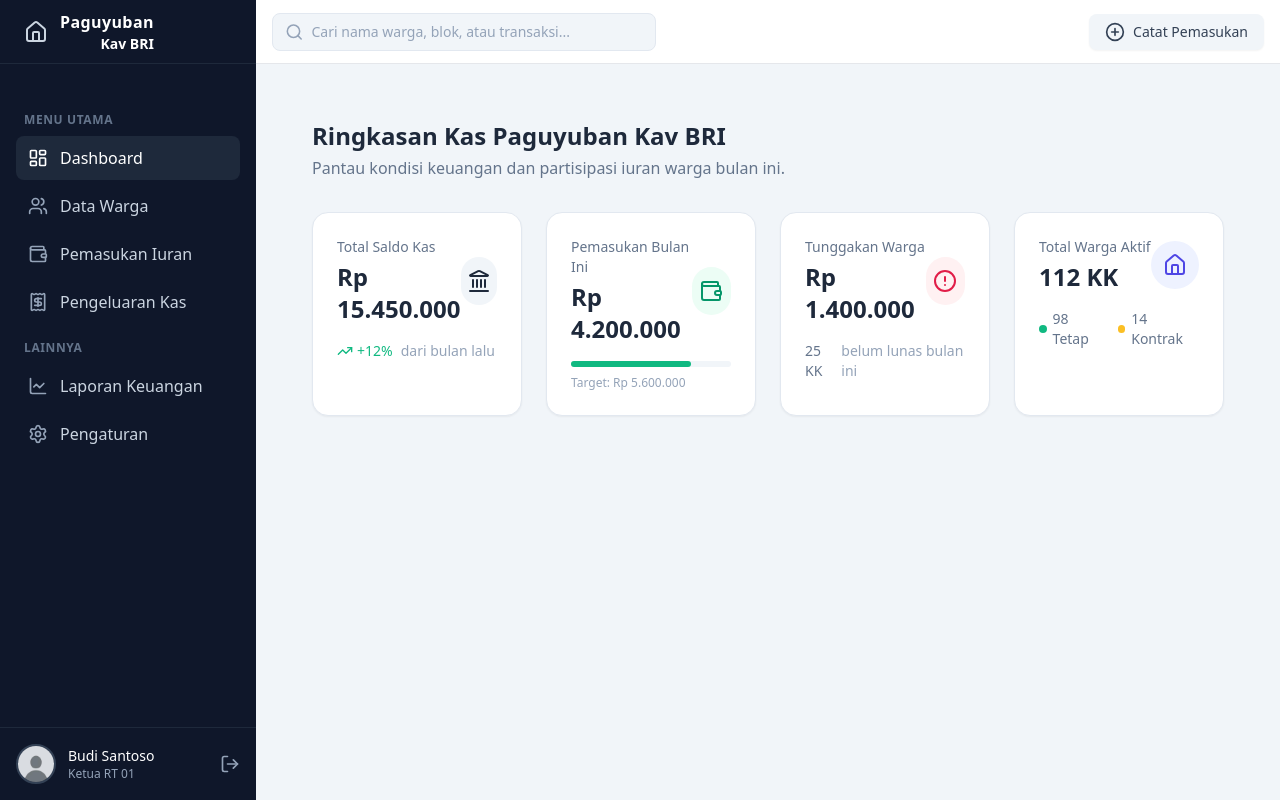
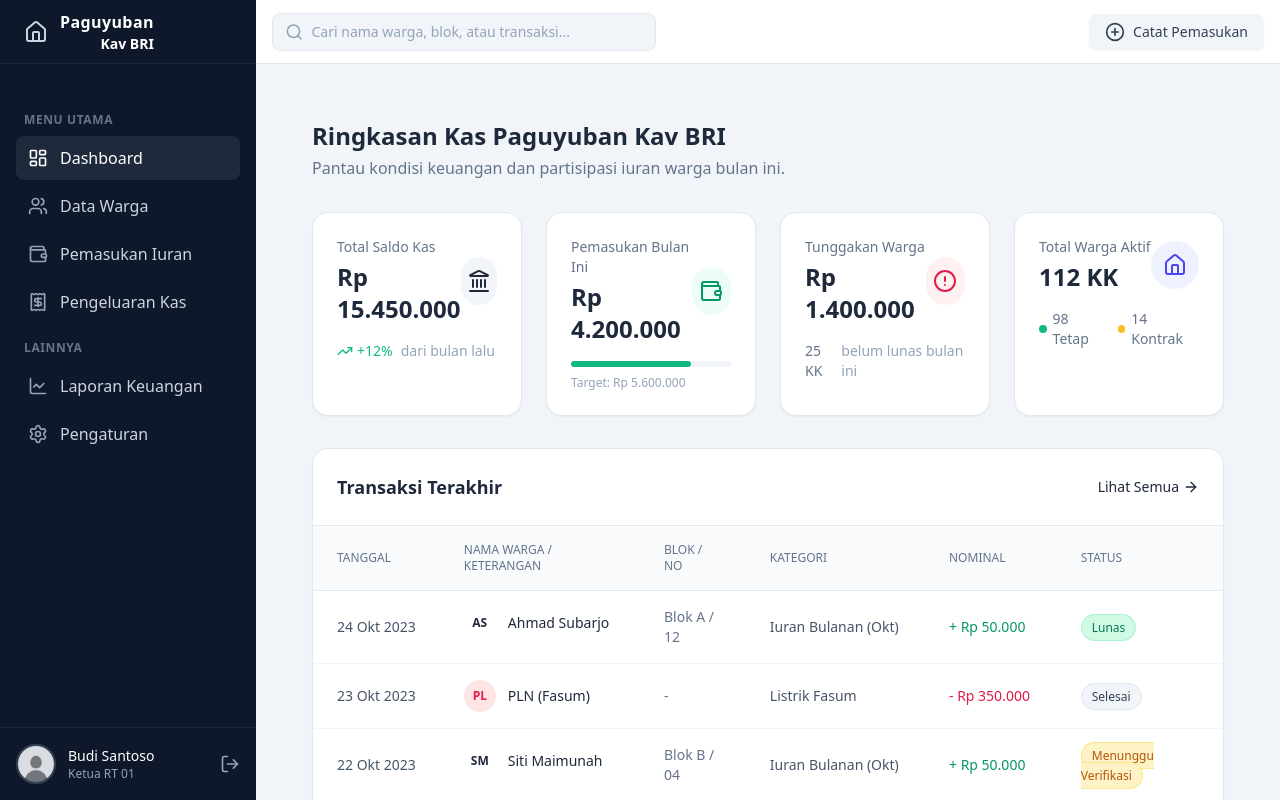
Before and after one commit to AkbarZul/Dashboard-Paguyuban, a React (Vite) app: page /iuran in a window 1280 px wide. Both pictures are taken after a click on the button "Dashboard". Built offline with nearby package versions, Linux system fonts and the light colour scheme.

Commit message:
add table, mock data table and helper for mapping color status

```diff
--- a/src/pages/Dashboard/Dashboard.tsx
+++ b/src/pages/Dashboard/Dashboard.tsx
@@ -1,10 +1,11 @@
 import Card from "@/components/Card";
 import useDashboard from "./useDashboard";
+import { ArrowRight } from "lucide-react";
 
 const Dashboard = () => {
-  const { cardData } = useDashboard();
+  const { cardData, transactions, renderStatusBadge } = useDashboard();
   return (
-    <div className="flex-1 overflow-y-auto p-4 lg:p-8">
+    <div className="flex-1 p-4 lg:p-8">
       <div className="mb-8">
         <h1 className="text-2xl font-bold text-slate-800">
           Ringkasan Kas Paguyuban Kav BRI
@@ -24,6 +25,72 @@ const Dashboard = () => {
           />
         ))}
       </div>
+
+      <div className="bg-white rounded-2xl border border-slate-200 shadow-sm overflow-hidden  mb-8">
+        <div className="p-6 border-b border-slate-200 flex flex-col sm:flex-row sm:items-center justify-between gap-4">
+          <h2 className="text-lg font-bold text-slate-800">
+            Transaksi Terakhir
+          </h2>
+          <a
+            href="#"
+            className="text-brand-600 hover:text-brand-700 text-sm font-medium flex items-center"
+          >
+            Lihat Semua <ArrowRight className="ml-1 w-4 h-4" />
+          </a>
+        </div>
+        <div className="overflow-x-auto">
+          <table className="w-full text-sm text-left text-slate-600">
+            <thead className="text-xs text-slate-500 uppercase bg-slate-50 border-b border-slate-200">
+              <tr>
+                <th scope="col" className="px-6 py-4 font-medium">
+                  Tanggal
+                </th>
+                <th scope="col" className="px-6 py-4 font-medium">
+                  Nama Warga / Keterangan
+                </th>
+                <th scope="col" className="px-6 py-4 font-medium">
+                  Blok / No
+                </th>
+                <th scope="col" className="px-6 py-4 font-medium">
+                  Kategori
+                </th>
+                <th scope="col" className="px-6 py-4 font-medium">
+                  Nominal
+                </th>
+                <th scope="col" className="px-6 py-4 font-medium">
+                  Status
+                </th>
+              </tr>
+            </thead>
+            <tbody className="divide-y divide-slate-100">
+              {transactions.map((trx) => (
+                <tr
+                  key={trx.id}
+                  className="hover:bg-slate-50 transition-colors"
+                >
+                  <td className="px-6 py-4 whitespace-nowrap">{trx.date}</td>
+                  <td className="px-6 py-4 font-medium text-slate-800 flex items-center gap-3">
+                    <div
+                      className={`w-8 h-8 rounded-full flex items-center justify-center font-bold text-xs ${trx.type === "in" ? "bg-brand-100 text-brand-600" : "bg-rose-100 text-rose-600"}`}
+                    >
+                      {trx.initials}
+                    </div>
+                    {trx.name}
+                  </td>
+                  <td className="px-6 py-4 text-slate-500">{trx.block}</td>
+                  <td className="px-6 py-4">{trx.category}</td>
+                  <td
+                    className={`px-6 py-4 font-medium ${trx.type === "in" ? "text-emerald-600" : "text-rose-600"}`}
+                  >
+                    {trx.amount}
+                  </td>
+                  <td className="px-6 py-4">{renderStatusBadge(trx.status)}</td>
+                </tr>
+              ))}
+            </tbody>
+          </table>
+        </div>
+      </div>
     </div>
   );
 };
--- a/src/pages/Dashboard/useDashboard.tsx
+++ b/src/pages/Dashboard/useDashboard.tsx
@@ -76,8 +76,31 @@ const useDashboard = () => {
     },
   ];
 
+  const transactions = [
+  { id: 1, date: '24 Okt 2023', name: 'Ahmad Subarjo', initials: 'AS', block: 'Blok A / 12', category: 'Iuran Bulanan (Okt)', amount: '+ Rp 50.000', type: 'in', status: 'Lunas' },
+  { id: 2, date: '23 Okt 2023', name: 'PLN (Fasum)', initials: 'PL', block: '-', category: 'Listrik Fasum', amount: '- Rp 350.000', type: 'out', status: 'Selesai' },
+  { id: 3, date: '22 Okt 2023', name: 'Siti Maimunah', initials: 'SM', block: 'Blok B / 04', category: 'Iuran Bulanan (Okt)', amount: '+ Rp 50.000', type: 'in', status: 'Menunggu Verifikasi' },
+  { id: 4, date: '20 Okt 2023', name: 'Dedi Rahman', initials: 'DR', block: 'Blok C / 10', category: 'Sumbangan Kematian', amount: '+ Rp 100.000', type: 'in', status: 'Lunas' },
+  { id: 5, date: '19 Okt 2023', name: 'Gaji Satpam', initials: 'GA', block: '-', category: 'Operasional Keamanan', amount: '- Rp 2.500.000', type: 'out', status: 'Selesai' },
+];
+
+  const renderStatusBadge = (status) => {
+    switch(status) {
+      case 'Lunas':
+        return <span className="bg-emerald-100 text-emerald-700 text-xs font-medium px-2.5 py-1 rounded-full border border-emerald-200">{status}</span>;
+      case 'Selesai':
+        return <span className="bg-slate-100 text-slate-700 text-xs font-medium px-2.5 py-1 rounded-full border border-slate-200">{status}</span>;
+      case 'Menunggu Verifikasi':
+        return <span className="bg-amber-100 text-amber-700 text-xs font-medium px-2.5 py-1 rounded-full border border-amber-200">{status}</span>;
+      default:
+        return <span>{status}</span>;
+    }
+  };
+
   return {
     cardData,
+    transactions,
+    renderStatusBadge
   };
 };
 
```
